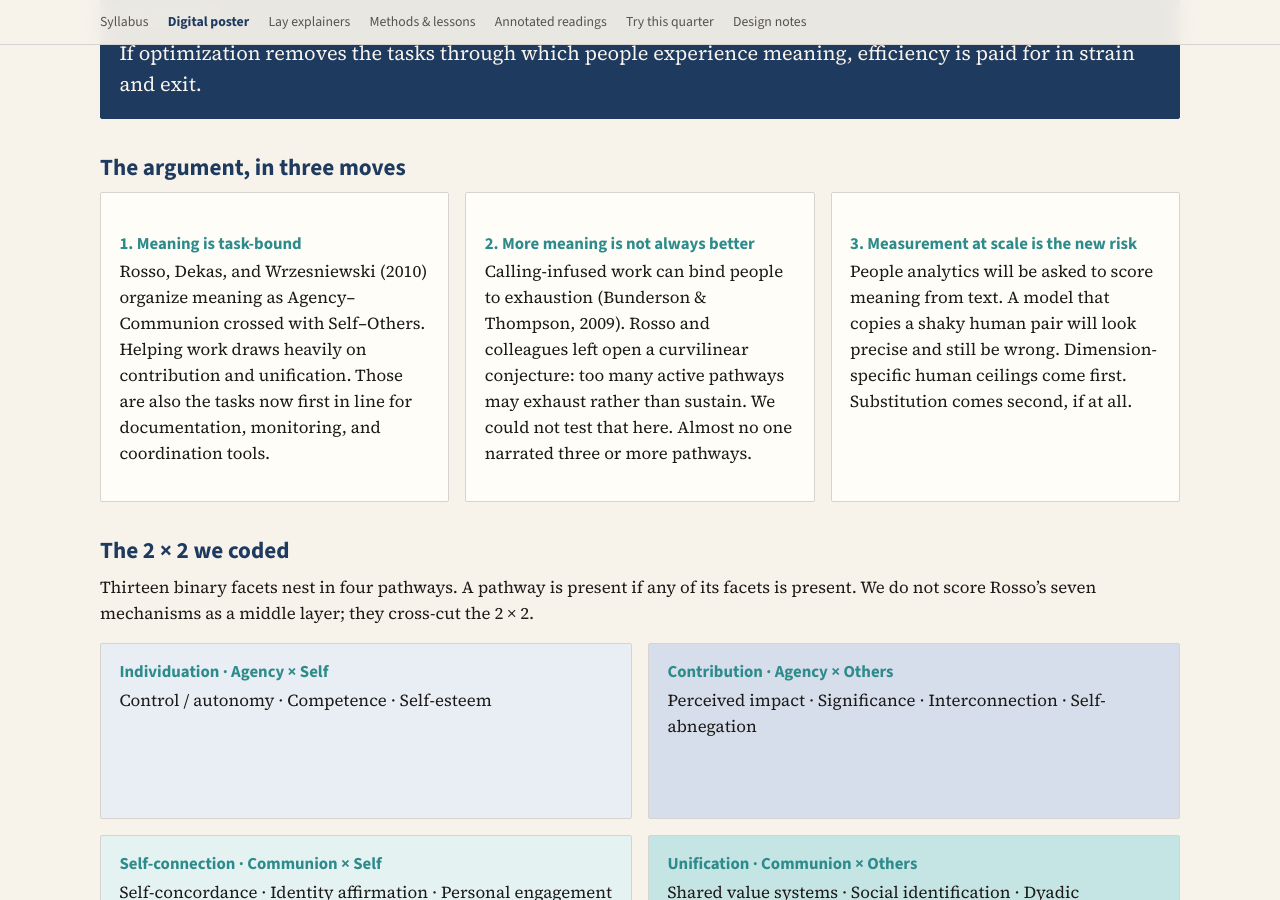
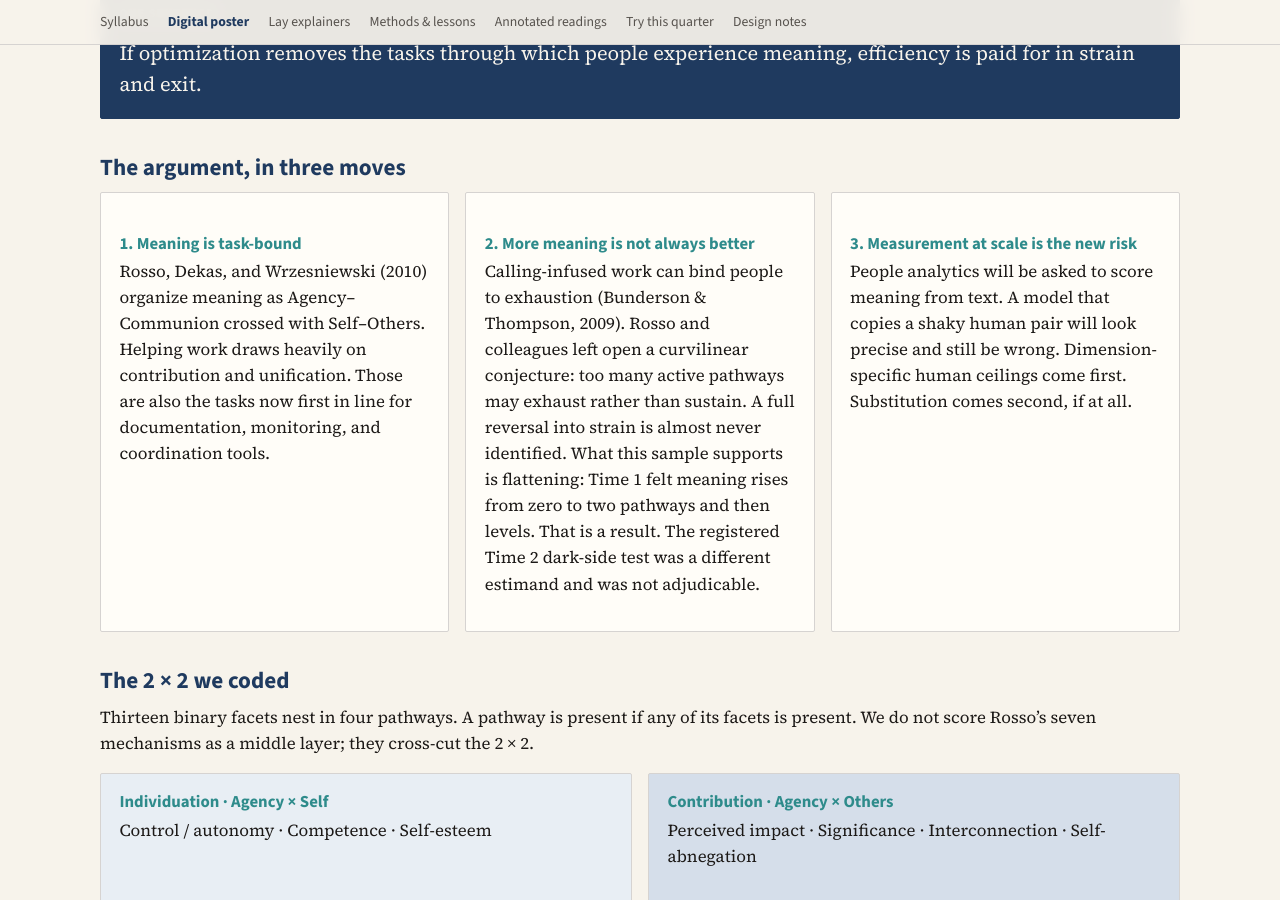
Before and after one commit to mjmonnot/mjmonnot.github.io, a Jekyll site: the page lec-2026/poster.html, which Jekyll copies as it is, in a window 1280 px wide and 900 px high, scrolled down 469 px. Built offline with Jekyll 4.4.1, drawn with Linux system fonts in a browser that asks for light colours; some of the changed text lies outside the part shown.

Commit message:
Treat Time 1 density flattening as the curvilinear finding

```diff
--- a/lec-2026/methodology.html
+++ b/lec-2026/methodology.html
@@ -46,7 +46,7 @@
   <ul class="clean">
     <li><strong>Substitution.</strong> Six frozen prompts. All disqualified. Agency PSA peaked at .798 against a .910 bar.</li>
     <li><strong>Communal meaning as a confirmatory predictor.</strong> Human PSA = .48. We excluded it from the confirmatory family before estimation. Unadjusted Time 2 associations were not robust to unresolved cells.</li>
-    <li><strong>The dark-side density tests.</strong> Only 4 of 276 people narrated three or more pathways. There is no interior turning point. Hypothesis 4 was not adjudicable. That is a design fact, not a null.</li>
+    <li><strong>Density and curvature.</strong> Hypothesis 4 (density to Time 2 burnout) was not adjudicable: only 4 of 276 people narrated three or more pathways, so a Haans reversal cannot be shown. The Time 1 result is different and is in hand: felt meaning rises with density and then flattens (turning point 2.19; slope at 0 positive; slope at 3 not different from zero). True inverted-U effects are rarely identified. Flattening is the form this sample can support.</li>
     <li><strong>Agency × communion.</strong> Sixteen people carried both. The interaction was not estimable.</li>
     <li><strong>Registered next-year prediction.</strong> Six tests, all unsupported. The joint block added Δ<em>R</em>² = .012. BF<sub>01</sub> = 481.5 on next-year meaningfulness.</li>
     <li><strong>Using later URL paths to recover board names.</strong> Newer allnurses links drop the forum slug. Hundreds of threads are unlabeled. Student boards leaked into a working-nurse frame.</li>
--- a/lec-2026/poster.html
+++ b/lec-2026/poster.html
@@ -41,7 +41,7 @@
     </div>
     <div class="card">
       <h3>2. More meaning is not always better</h3>
-      <p>Calling-infused work can bind people to exhaustion (Bunderson &amp; Thompson, 2009). Rosso and colleagues left open a curvilinear conjecture: too many active pathways may exhaust rather than sustain. We could not test that here. Almost no one narrated three or more pathways.</p>
+      <p>Calling-infused work can bind people to exhaustion (Bunderson &amp; Thompson, 2009). Rosso and colleagues left open a curvilinear conjecture: too many active pathways may exhaust rather than sustain. A full reversal into strain is almost never identified. What this sample supports is flattening: Time 1 felt meaning rises from zero to two pathways and then levels. That is a result. The registered Time 2 dark-side test was a different estimand and was not adjudicable.</p>
     </div>
     <div class="card">
       <h3>3. Measurement at scale is the new risk</h3>
@@ -124,7 +124,7 @@
   </figure>
   <figure>
     <img src="assets/fig_density_wami_quadratic.png" alt="Pathway density and concurrent WAMI">
-    <figcaption>Concurrent check. Code density tracks Time 1 WAMI. Flattening at high density is exploratory and is not the registered Time 2 block.</figcaption>
+    <figcaption>Time 1. Code density tracks WAMI, then flattens. Flattening is the finding. A full inverted-U into strain is a different, almost never identified, test and is not this figure.</figcaption>
   </figure>
 
   <div class="card rust">
```
